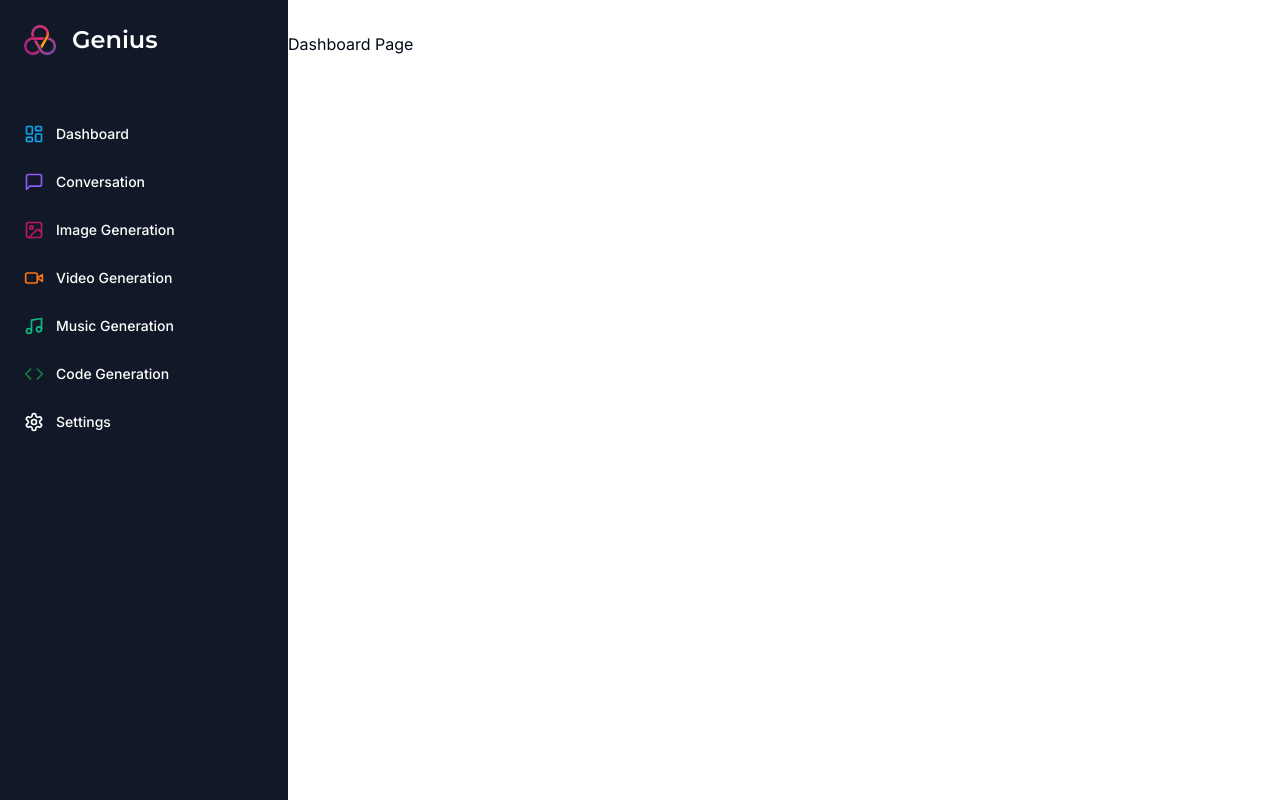
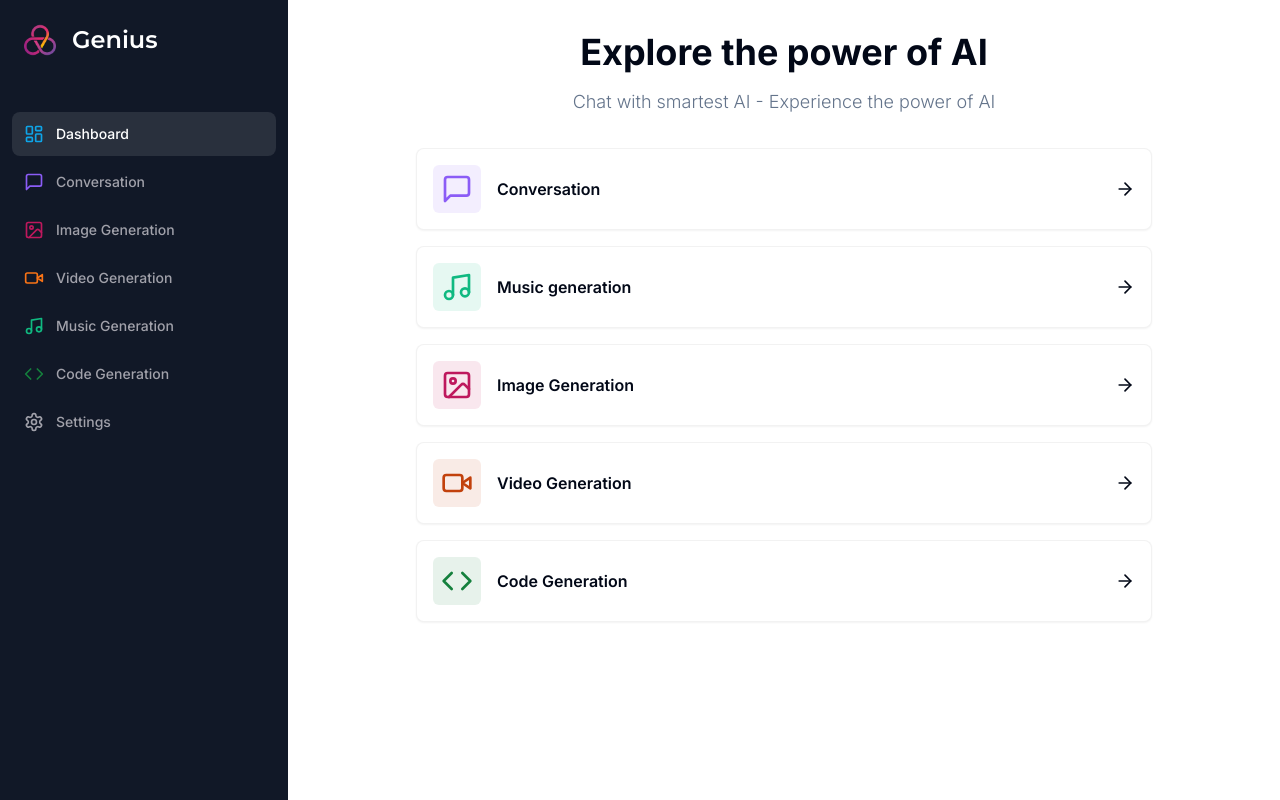
Before and after one commit to Tariq-act/AI-Sass-NextJS, a Next.js app: page /dashboard in a window 1280 px wide. Built offline with nearby package versions, Linux system fonts and the light colour scheme.

Commit message:
Implement Dashboard and refer all the links

```diff
--- a/app/(dashboard)/(routes)/dashboard/page.tsx
+++ b/app/(dashboard)/(routes)/dashboard/page.tsx
@@ -1,7 +1,86 @@
+'use client';
+
+import { Card } from '@/components/ui/card';
+import { cn } from '@/lib/utils';
+import {
+  ArrowRight,
+  Code,
+  ImageIcon,
+  MessageSquare,
+  Music,
+  VideoIcon,
+} from 'lucide-react';
+import { useRouter } from 'next/navigation';
+
+const tools = [
+  {
+    label: 'Conversation',
+    icon: MessageSquare,
+    color: 'text-violet-500',
+    bgColor: 'bg-violet-500/10',
+    href: '/conversation',
+  },
+  {
+    label: 'Music generation',
+    icon: Music,
+    color: 'text-emerald-500',
+    bgColor: 'bg-emerald-500/10',
+    href: '/music',
+  },
+  {
+    label: 'Image Generation',
+    icon: ImageIcon,
+    color: 'text-pink-700',
+    bgColor: 'bg-pink-700/10',
+    href: '/image',
+  },
+  {
+    label: 'Video Generation',
+    icon: VideoIcon,
+    color: 'text-orange-700',
+    bgColor: 'bg-orange-700/10',
+    href: '/video',
+  },
+  {
+    label: 'Code Generation',
+    icon: Code,
+    color: 'text-green-700',
+    bgColor: 'bg-green-700/10',
+    href: '/code',
+  },
+];
+
 const DashboardPage = () => {
+  const router = useRouter();
   return (
     <div>
-      <p>Dashboard Page</p>
+      <div className='mb-8 space-y-4 '>
+        <h2 className='text-2xl md:text-4xl text-center font-bold'>
+          Explore the power of AI
+        </h2>
+        <p className='text-muted-foreground font-light text-sm md:text-lg text-center'>
+          Chat with smartest AI - Experience the power of AI
+        </p>
+      </div>
+
+      <div className='px-4 md:px-20 lg:px-32 space-y-4'>
+        {tools.map((tool) => (
+          <Card
+            key={tool.href}
+            className='p-4 border-black/5 flex items-center justify-between hover:shadow-md transition cursor-pointer'
+            onClick={() => router.push(tool.href)}
+          >
+            <div className='flex items-center gap-x-4'>
+              <div className={cn('p-2 w-fit rounded-md', tool.bgColor)}>
+                <tool.icon className={cn('w-8 h-8', tool.color)} />
+              </div>
+              <div className='font-semibold'>{tool.label}</div>
+            </div>
+
+            <ArrowRight className='w-5 h-5' />
+          </Card>
+        ))}
+      </div>
     </div>
   );
 };
--- a/components/mobile-sidebar.tsx
+++ b/components/mobile-sidebar.tsx
@@ -22,9 +22,11 @@
   return (
     <Sheet>
       <SheetTrigger>
-        <Button variant={'ghost'} size={'icon'} className='md:hidden'>
-          <Menu />
-        </Button>
+        <div className='md:hidden'>
+          <Button variant={'ghost'} size={'icon'}>
+            <Menu />
+          </Button>
+        </div>
       </SheetTrigger>
       <SheetContent side={'left'} className='p-0'>
         <Sidebar />
--- a/components/sidebar.tsx
+++ b/components/sidebar.tsx
@@ -83,7 +83,12 @@
             <Link
               href={route.href}
               key={route.href}
-              className='text-sm group flex p-3 w-full justify-start font-medium cursor-pointer hover:text-white hover:bg-white/10 rounded-lg transition'
+              className={cn(
+                'text-sm group flex p-3 w-full justify-start font-medium cursor-pointer hover:text-white hover:bg-white/10 rounded-lg transition',
+                pathname === route.href
+                  ? 'text-white bg-white/10'
+                  : 'text-zinc-400'
+              )}
             >
               <div className='flex items-center flex-1'>
                 <route.icon className={cn('h-5 w-5 mr-3', route.color)} />
--- /dev/null
+++ b/components/ui/card.tsx
@@ -0,0 +1,79 @@
+import * as React from "react"
+
+import { cn } from "@/lib/utils"
+
+const Card = React.forwardRef<
+  HTMLDivElement,
+  React.HTMLAttributes<HTMLDivElement>
+>(({ className, ...props }, ref) => (
+  <div
+    ref={ref}
+    className={cn(
+      "rounded-lg border bg-card text-card-foreground shadow-sm",
+      className
+    )}
+    {...props}
+  />
+))
+Card.displayName = "Card"
+
+const CardHeader = React.forwardRef<
+  HTMLDivElement,
+  React.HTMLAttributes<HTMLDivElement>
+>(({ className, ...props }, ref) => (
+  <div
+    ref={ref}
+    className={cn("flex flex-col space-y-1.5 p-6", className)}
+    {...props}
+  />
+))
+CardHeader.displayName = "CardHeader"
+
+const CardTitle = React.forwardRef<
+  HTMLParagraphElement,
+  React.HTMLAttributes<HTMLHeadingElement>
+>(({ className, ...props }, ref) => (
+  <h3
+    ref={ref}
+    className={cn(
+      "text-2xl font-semibold leading-none tracking-tight",
+      className
+    )}
+    {...props}
+  />
+))
+CardTitle.displayName = "CardTitle"
+
+const CardDescription = React.forwardRef<
+  HTMLParagraphElement,
+  React.HTMLAttributes<HTMLParagraphElement>
+>(({ className, ...props }, ref) => (
+  <p
+    ref={ref}
+    className={cn("text-sm text-muted-foreground", className)}
+    {...props}
+  />
+))
+CardDescription.displayName = "CardDescription"
+
+const CardContent = React.forwardRef<
+  HTMLDivElement,
+  React.HTMLAttributes<HTMLDivElement>
+>(({ className, ...props }, ref) => (
+  <div ref={ref} className={cn("p-6 pt-0", className)} {...props} />
+))
+CardContent.displayName = "CardContent"
+
+const CardFooter = React.forwardRef<
+  HTMLDivElement,
+  React.HTMLAttributes<HTMLDivElement>
+>(({ className, ...props }, ref) => (
+  <div
+    ref={ref}
+    className={cn(" flex items-center p-6 pt-0", className)}
+    {...props}
+  />
+))
+CardFooter.displayName = "CardFooter"
+
+export { Card, CardHeader, CardFooter, CardTitle, CardDescription, CardContent }
```
Also changed, not shown: components/ui/button.tsx (+24 -24 lines).
